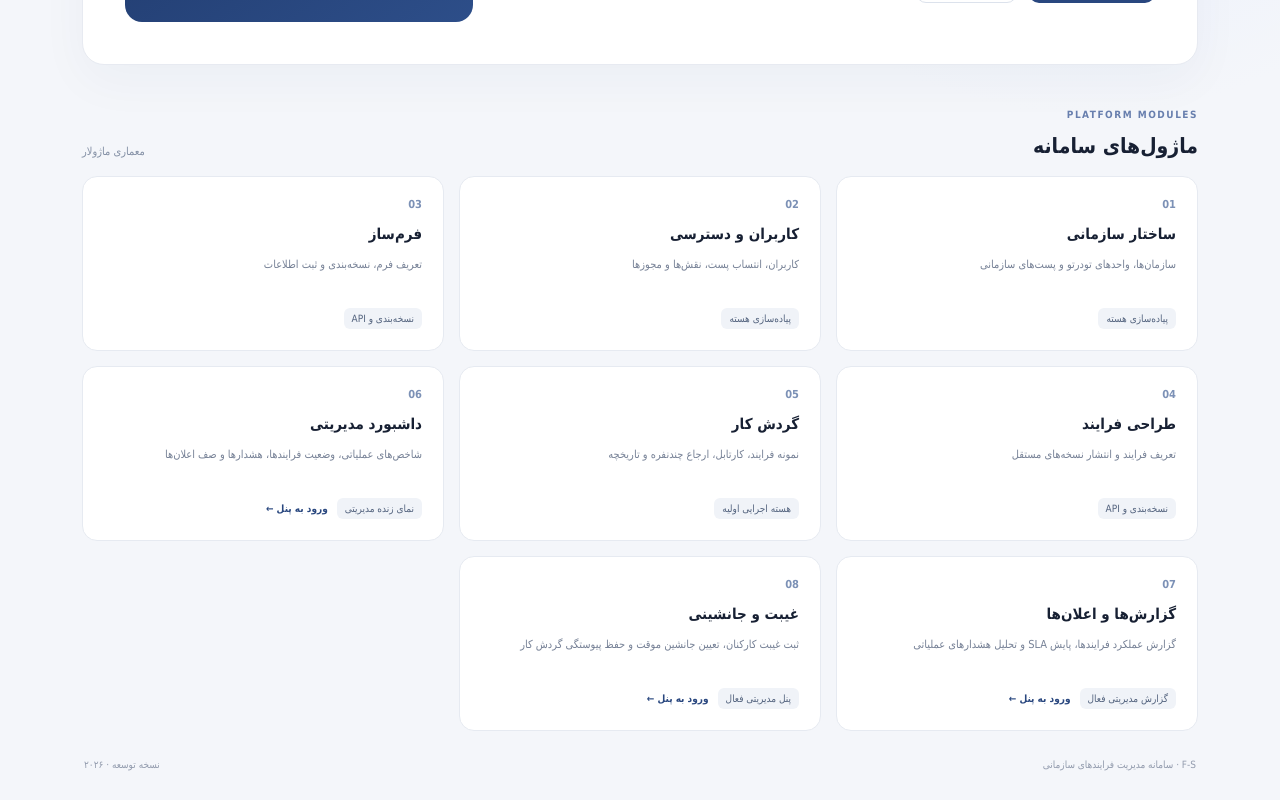
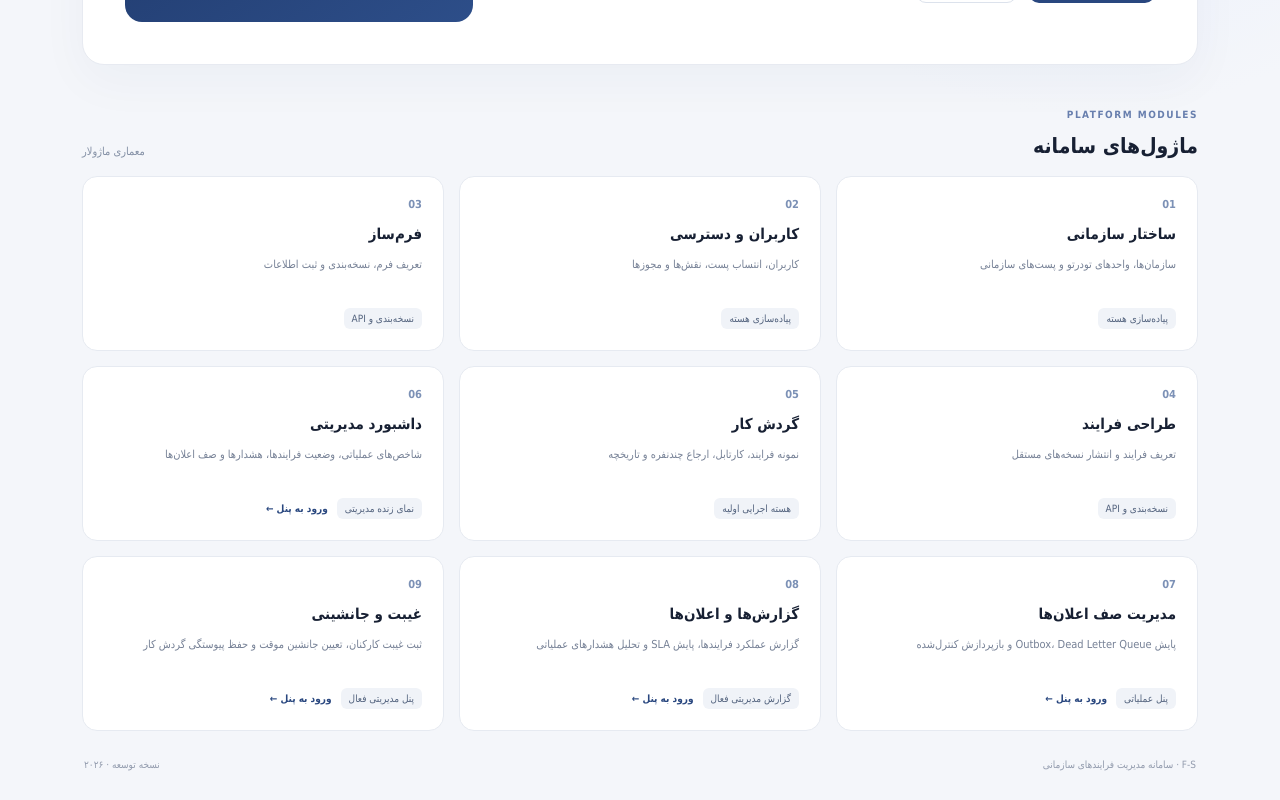
Before and after one commit to godsparadise1111/Fsb, a Next.js app in the folder apps/web/: page / in a window 1280 px wide. Shown: the part 382-1182 px from the top of the page. Built offline with nearby package versions, Linux system fonts and the light colour scheme.

Commit message:
feat(web): add notification operations entry point

```diff
--- a/apps/web/src/app/page.tsx
+++ b/apps/web/src/app/page.tsx
@@ -5,6 +5,7 @@ const modules = [
   { title: 'طراحی فرایند', description: 'تعریف فرایند و انتشار نسخه‌های مستقل', status: 'نسخه‌بندی و API' },
   { title: 'گردش کار', description: 'نمونه فرایند، کارتابل، ارجاع چندنفره و تاریخچه', status: 'هسته اجرایی اولیه' },
   { title: 'داشبورد مدیریتی', description: 'شاخص‌های عملیاتی، وضعیت فرایندها، هشدارها و صف اعلان‌ها', status: 'نمای زنده مدیریتی', href: '/dashboard' },
+  { title: 'مدیریت صف اعلان‌ها', description: 'پایش Outbox، Dead Letter Queue و بازپردازش کنترل‌شده', status: 'پنل عملیاتی', href: '/notifications' },
   { title: 'گزارش‌ها و اعلان‌ها', description: 'گزارش عملکرد فرایندها، پایش SLA و تحلیل هشدارهای عملیاتی', status: 'گزارش مدیریتی فعال', href: '/reports' },
   { title: 'غیبت و جانشینی', description: 'ثبت غیبت کارکنان، تعیین جانشین موقت و حفظ پیوستگی گردش کار', status: 'پنل مدیریتی فعال', href: '/absences' },
 ];
```
